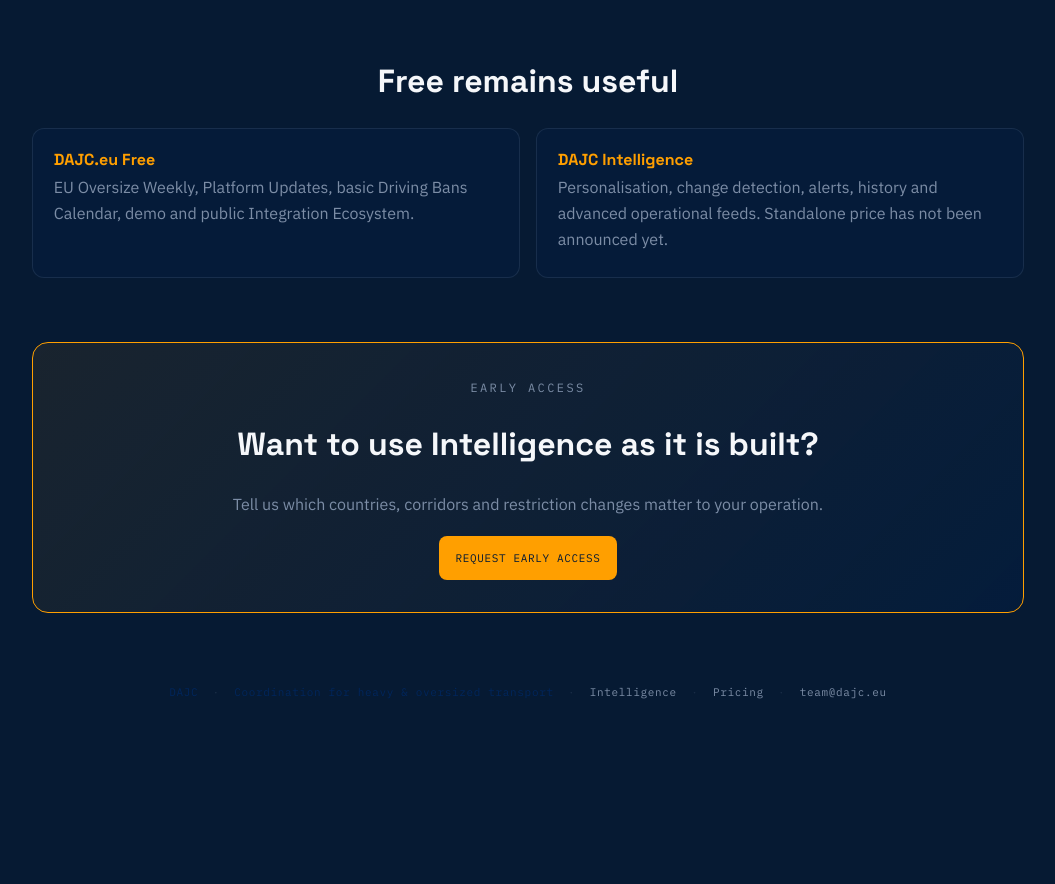
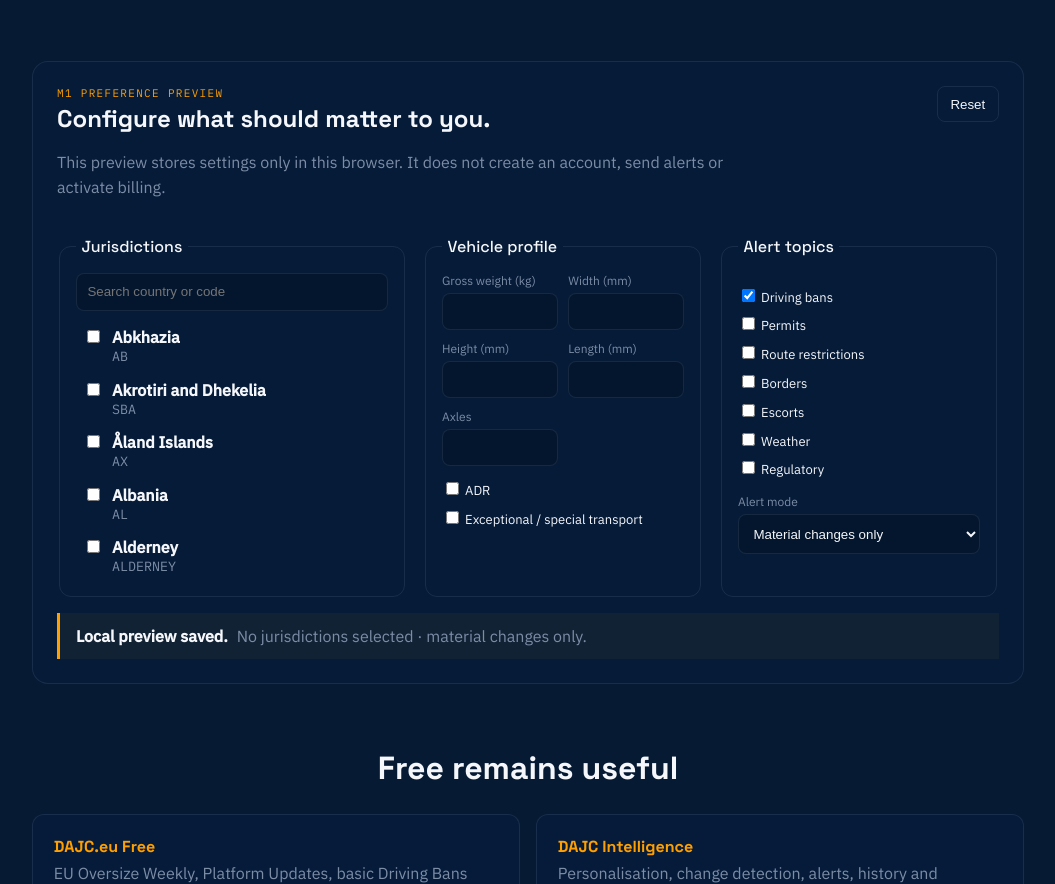
Before and after one commit to vratadajcm-png/dajc-eu, an Astro site: page /intelligence in a window 1280 px wide. Shown: the part 979-1863 px from the top of the page, without its empty margins (112-1167 px from the left). Before the commit the page ends 1717 px from the top, so only its background shows below. Built offline with nearby package versions, Linux system fonts and the light colour scheme; Astro itself is replaced by a stand-in of ours.

Commit message:
Expose local Intelligence preference preview

```diff
--- a/src/pages/intelligence.astro
+++ b/src/pages/intelligence.astro
@@ -1,5 +1,11 @@
 ---
 import BaseLayout from '../layouts/BaseLayout.astro';
+import IntelligencePreferencePreview from '../components/IntelligencePreferencePreview.astro';
+import { dajcEuropeCoverage } from '../../config/europe-coverage.mjs';
+
+const jurisdictions = dajcEuropeCoverage
+  .map(([code, name]) => ({ code, name }))
+  .sort((a, b) => a.name.localeCompare(b.name, 'en'));
 ---
 <BaseLayout
   title="DAJC Intelligence - European Heavy Transport Operational Intelligence"
@@ -26,6 +32,8 @@
         <article><h3>Calendar & integrations</h3><p>Advanced feeds and future dispatch/TMS/API hooks with controlled entitlements.</p></article>
       </div>
     </section>
+
+    <IntelligencePreferencePreview jurisdictions={jurisdictions} />
 
     <section class="free-vs-paid" aria-labelledby="model-title">
       <h2 id="model-title">Free remains useful</h2>
```
